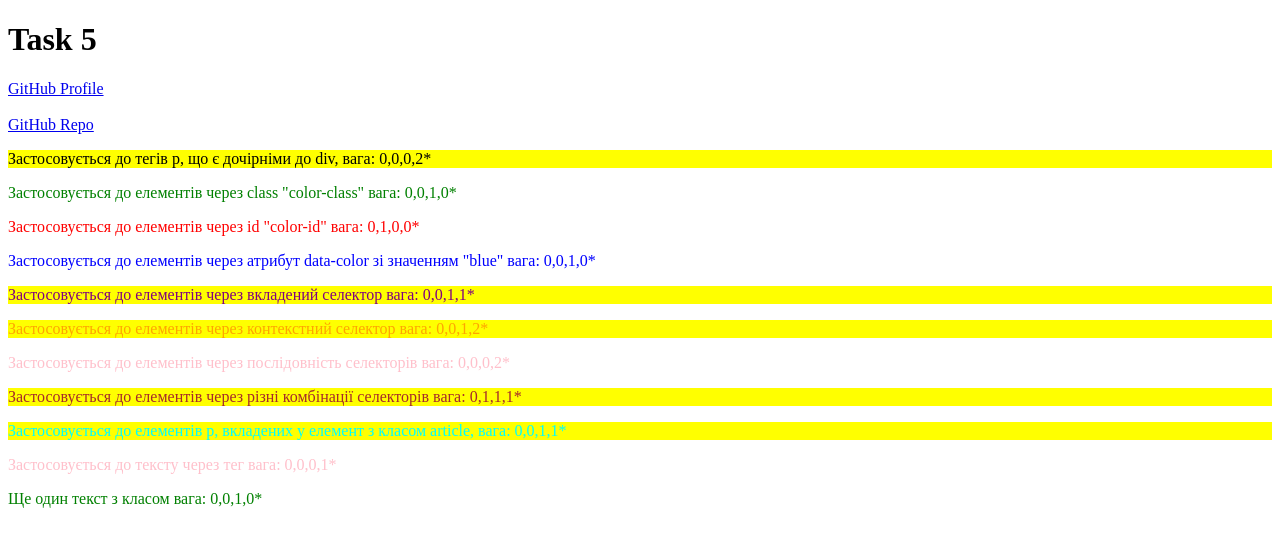
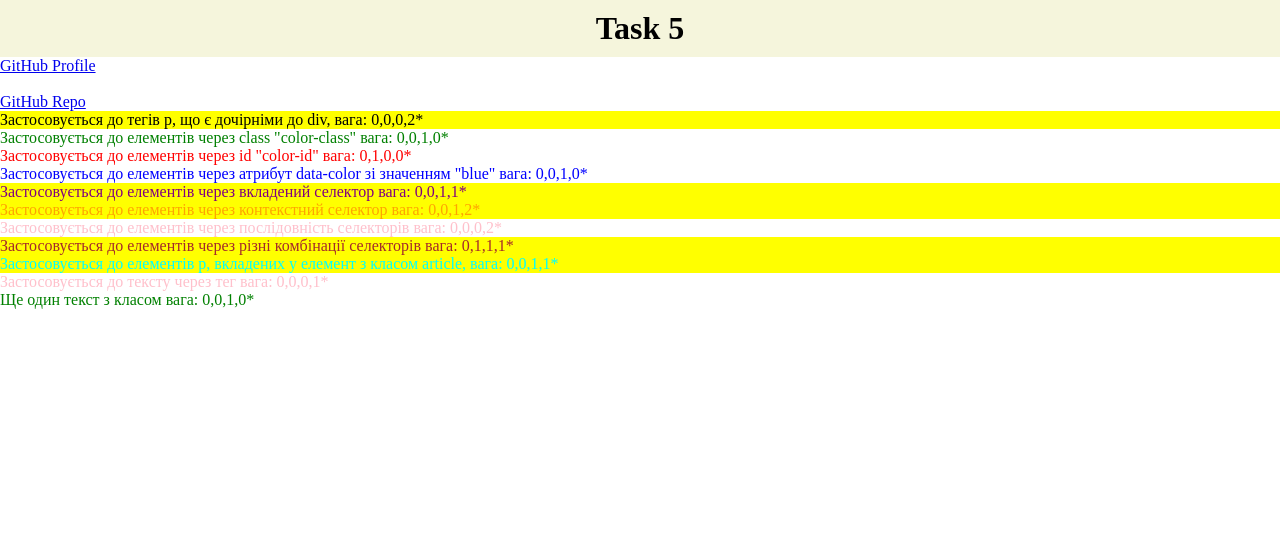
Before and after one commit to AlinaHaisiuk/task5, a plain HTML site: page index.html in a window 1280 px wide. Drawn offline with Linux system fonts and the light colour scheme.

Commit message:
Add styled header

```diff
--- a/index.html
+++ b/index.html
@@ -7,7 +7,9 @@
     <link rel="stylesheet" href="style.css" />
   </head>
   <body>
-    <h1>Task 5</h1>
+    <header class="header">
+      <h1>Task 5</h1>
+    </header>
     <div class="links">
       <a href="https://github.com/AlinaHaisiuk">GitHub Profile</a> <br />
       <br />
--- a/style.css
+++ b/style.css
@@ -1,3 +1,8 @@
+* {
+  margin: 0;
+  padding: 0;
+  box-sizing: border-box;
+}
 div > p {
   background-color: yellow;
 }
@@ -37,3 +42,9 @@
 .article > p {
   color: aqua;
 }
+
+.header {
+  text-align: center;
+  background-color: beige;
+  padding: 10px 0;
+}
```
